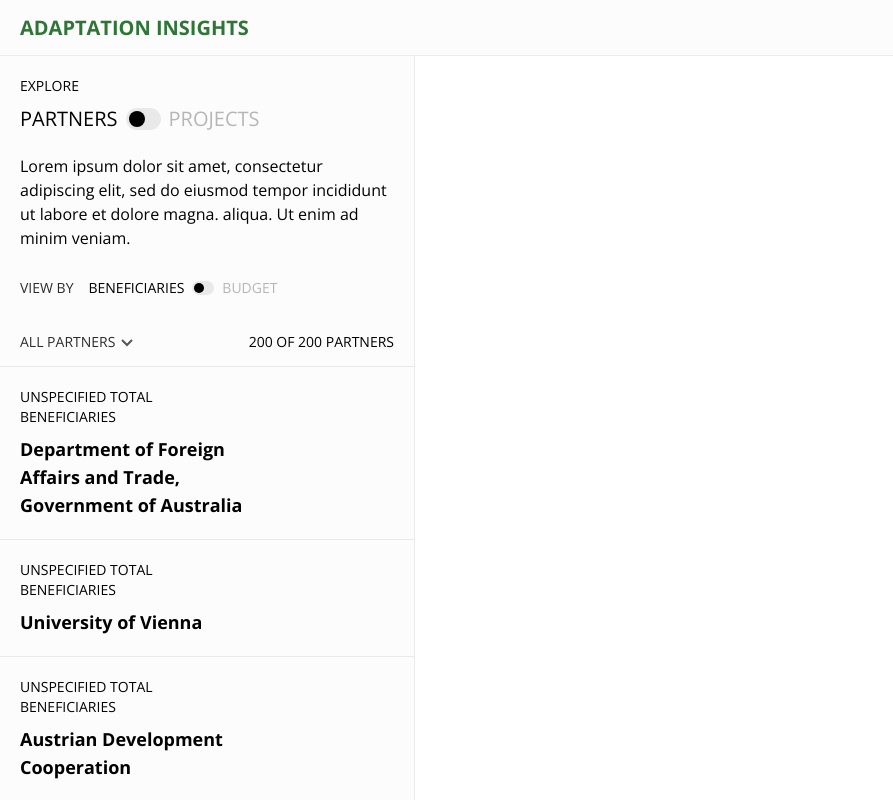
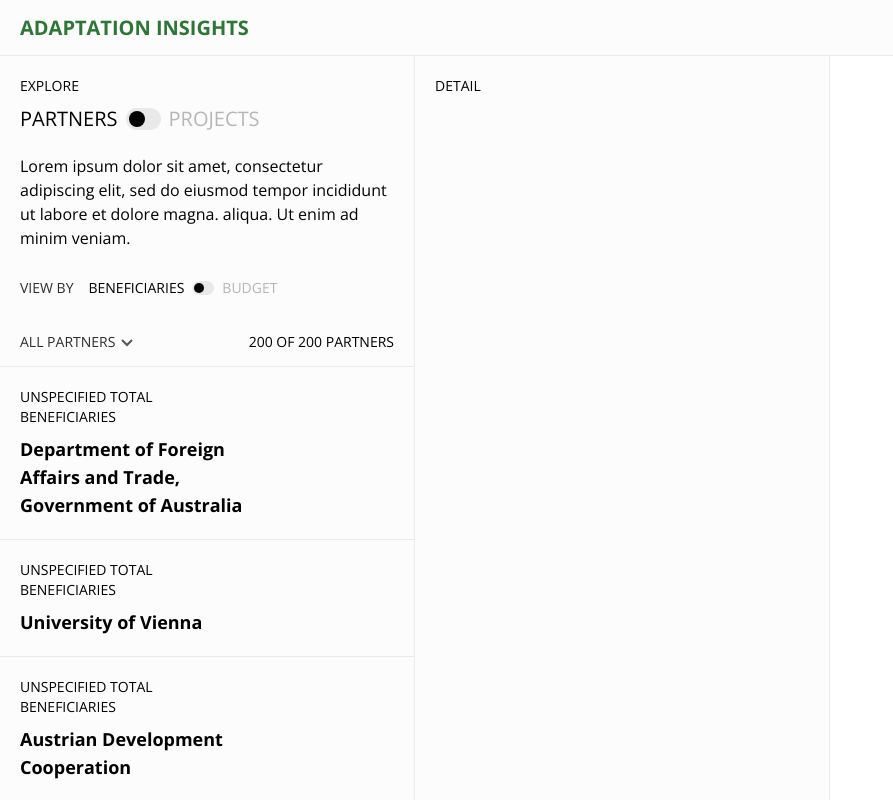
Before and after one commit to AdaptationAtlas/website_adaptation-insights, a Next.js app: page / in a window 1280 px wide. Shown: the whole page, without its empty margins (0-893 px from the left). Built offline with nearby package versions, Linux system fonts and the light colour scheme.

Commit message:
Add sidebar parent component and detail panel

```diff
--- a/app/(site)/(map)/[...catchAll]/page.tsx
+++ b/app/(site)/(map)/[...catchAll]/page.tsx
@@ -1,7 +1,7 @@
 'use client'
 
 import React from 'react'
-import SidebarPanel from '@/components/sidebar-panel'
+import Sidebar from '@/components/sidebar'
 
 type Props = {
   params: { catchAll: string[] }
@@ -12,7 +12,7 @@
 
   return (
     <div className='block'>
-      <SidebarPanel page={page} slug={slug} />
+      <Sidebar page={page} slug={slug} />
     </div>
   )
 }
--- /dev/null
+++ b/components/sidebar-detail.tsx
@@ -0,0 +1,19 @@
+'use client'
+
+import React, { useState, useEffect } from 'react'
+
+type Props = {
+}
+
+const SidebarDetail = () => {
+
+  return (
+    <div className='absolute z-40 top-0 left-[415px] w-[415px] h-[calc(100vh-56px)] overflow-y-scroll bg-off-white border-r border-grey-100'>
+      <header className='p-5'>
+        <p className='uppercase text-sm'>Detail</p>
+      </header>
+    </div>
+  )
+}
+
+export default SidebarDetail
--- a/components/sidebar-panel.tsx
+++ b/components/sidebar-nav.tsx
@@ -11,46 +11,22 @@
   SelectTrigger,
   SelectValue,
 } from "@/components/ui/select"
-import actorsData from '@/public/data/actors.json'
-import projectsData from '@/public/data/projects.json'
-import networksData from '@/public/data/networks.json'
-
-console.log('actors', actorsData)
-console.log('projects', projectsData)
-console.log('networks', networksData)
-
-type Props = {
-  page: string;
-  slug: string;
-};
 
 // TODO 11/8
 // 2. Add detail panel component with transition
 // 5. Add data to detail panels
 // 6. Style detail panels
 
-const SidebarPanel = ({ page, slug }: Props) => {
-  const router = useRouter()
-  const pathname = usePathname()
-  const [viewByBudget, setViewByBudget] = useState(false)
-  const [viewProjects, setViewProjects] = useState(false)
+type Props = {
+  actorsData: any
+  projectsData: any
+  viewProjects: any
+  viewByBudget: any
+  setViewByBudget: any
+  handleSwitchToggle: any
+}
 
-  // Reference: How to make Radix UI Tabs URL based in NextJS
-  // https://dev.to/yinks/how-to-make-radix-ui-tabs-url-based-in-nextjs-2nfn
-  // TODO - consider using query parameters here to test for performance
-  // TODO - try using next/router for better performance (what's the difference?)
-
-  const handleSwitchToggle = (checked: boolean) => {
-    const view = checked ? '/projects' : '/partners';
-    setViewProjects(checked)
-    router.push(view)
-  }
-
-  // if the query parameter changes, update the state
-  useEffect(() => {
-    const view = (pathname == '/projects') ? true : false;
-    setViewProjects(view)
-  }, [pathname])
+const SidebarNav = ({ actorsData, projectsData, viewProjects, viewByBudget, setViewByBudget, handleSwitchToggle }: Props) => {
 
   return (
     <div className='relative z-40 top-0 left-0 w-[415px] h-[calc(100vh-56px)] overflow-y-scroll bg-off-white border-r border-grey-100'>
@@ -161,4 +137,4 @@
   )
 }
 
-export default SidebarPanel
+export default SidebarNav
--- /dev/null
+++ b/components/sidebar.tsx
@@ -0,0 +1,63 @@
+'use client'
+
+import React, { useState, useEffect } from 'react'
+import SidebarNav from '@/components/sidebar-nav'
+import SidebarDetail from '@/components/sidebar-detail'
+import { useRouter, usePathname } from 'next/navigation'
+import actorsData from '@/public/data/actors.json'
+import projectsData from '@/public/data/projects.json'
+import networksData from '@/public/data/networks.json'
+
+console.log('actors', actorsData)
+console.log('projects', projectsData)
+console.log('networks', networksData)
+
+type Props = {
+  page: string;
+  slug: string;
+}
+
+// TODO 11/8
+// 2. Add detail panel component with transition
+// 5. Add data to detail panels
+// 6. Style detail panels
+
+const Sidebar = ({ page, slug }: Props) => {
+  const router = useRouter()
+  const pathname = usePathname()
+  const [viewByBudget, setViewByBudget] = useState(false)
+  const [viewProjects, setViewProjects] = useState(false)
+
+  // Reference: How to make Radix UI Tabs URL based in NextJS
+  // https://dev.to/yinks/how-to-make-radix-ui-tabs-url-based-in-nextjs-2nfn
+  // TODO - consider using query parameters here to test for performance
+  // TODO - try using next/router for better performance (what's the difference?)
+
+  const handleSwitchToggle = (checked: boolean) => {
+    const view = checked ? '/projects' : '/partners';
+    setViewProjects(checked)
+    router.push(view)
+  }
+
+  // if the query parameter changes, update the state
+  useEffect(() => {
+    const view = (pathname == '/projects') ? true : false;
+    setViewProjects(view)
+  }, [pathname])
+
+  return (
+    <div className='relative'>
+      <SidebarNav
+        actorsData={actorsData}
+        projectsData={projectsData}
+        viewProjects={viewProjects}
+        viewByBudget={viewByBudget}
+        setViewByBudget={setViewByBudget}
+        handleSwitchToggle={handleSwitchToggle}
+      />
+      <SidebarDetail />
+    </div>
+  )
+}
+
+export default Sidebar
```
